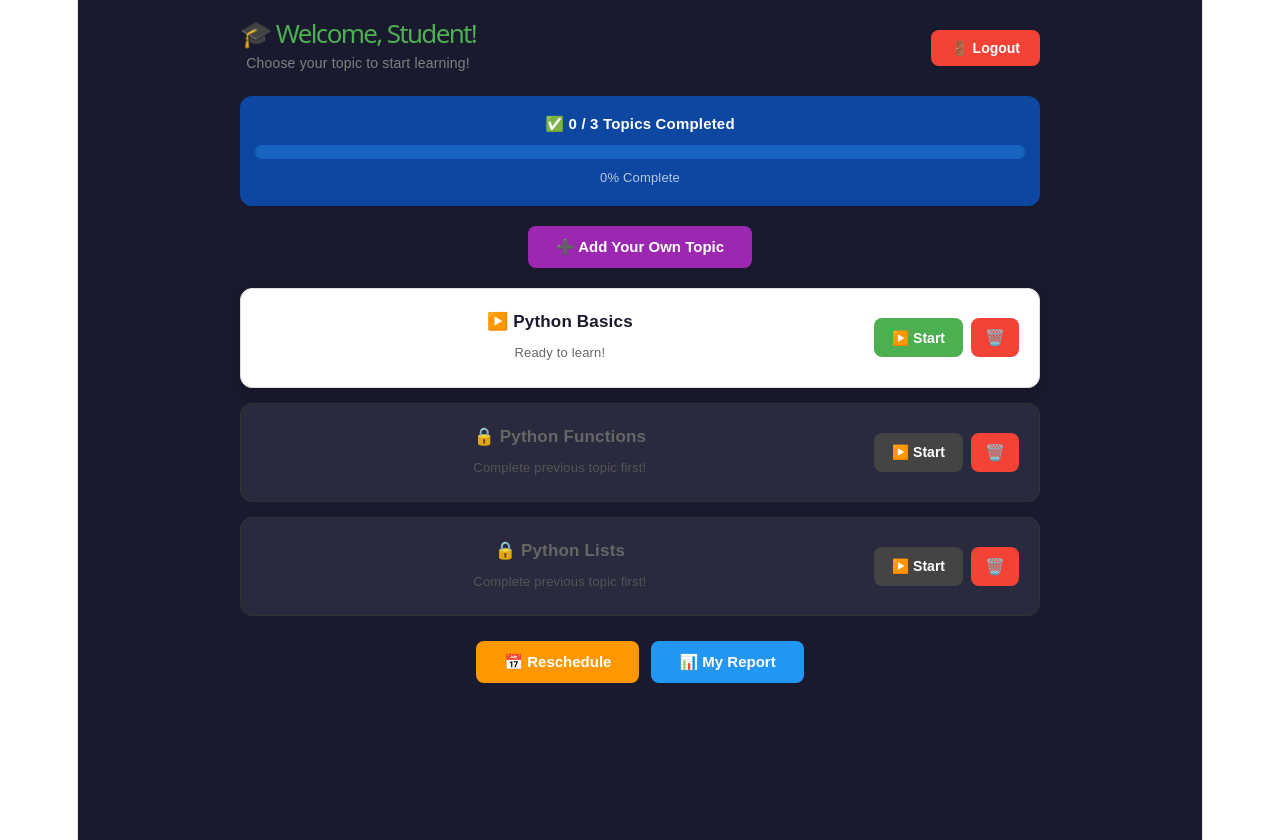
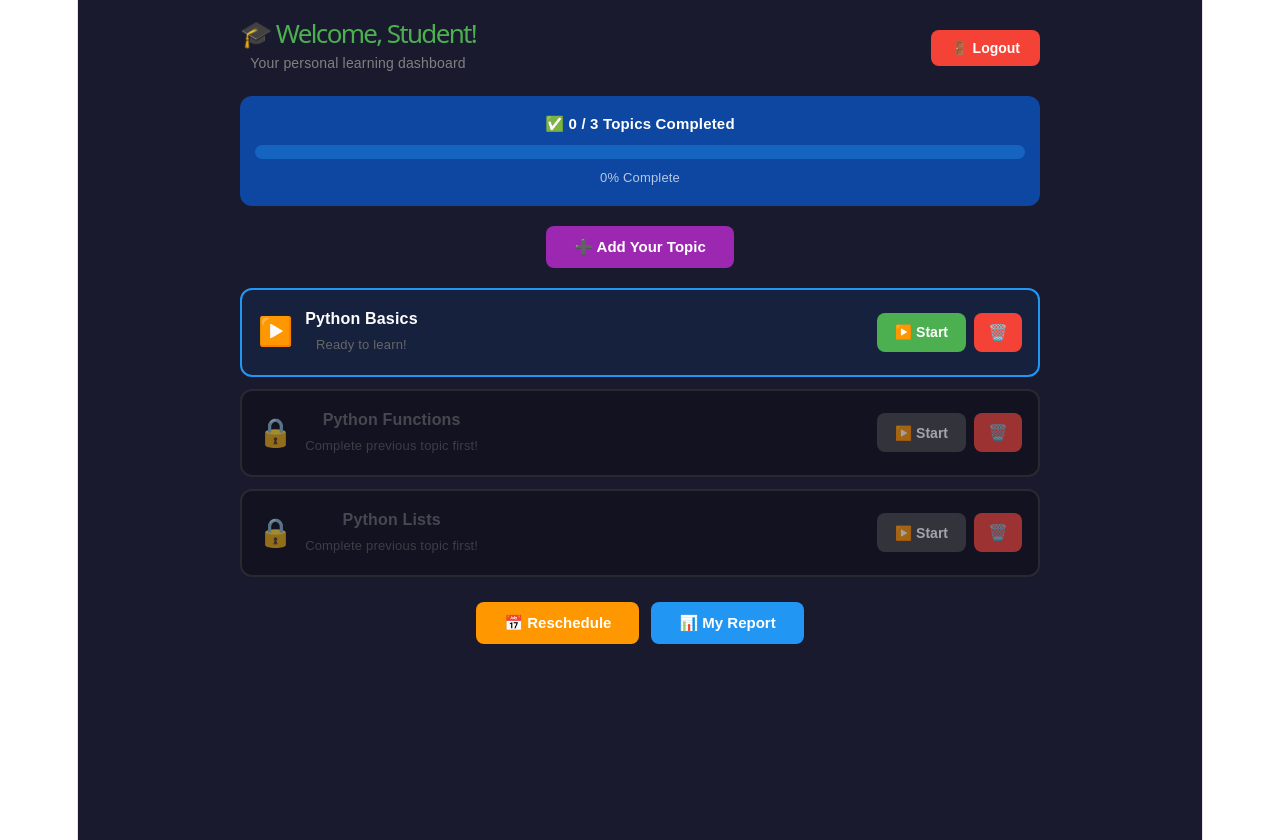
Before and after one commit to chinmayee-m-25/focused-learner, a React (Vite) app in the folder frontend/: page /dashboard in a window 1280 px wide. Built offline with nearby package versions, Linux system fonts and the light colour scheme; no server answers.

Commit message:
Per-user personalized dashboard

```diff
--- a/frontend/src/pages/Dashboard.jsx
+++ b/frontend/src/pages/Dashboard.jsx
@@ -1,32 +1,38 @@
 import { useEffect, useState } from "react";
 import { useNavigate } from "react-router-dom";
 
+const DEFAULT_TOPICS = [
+  { id: 1, title: "Python Basics",     video: "https://www.youtube.com/embed/kqtD5dpn9C8" },
+  { id: 2, title: "Python Functions",  video: "https://www.youtube.com/embed/_uQrJ0TkZlc" },
+  { id: 3, title: "Python Lists",      video: "https://www.youtube.com/embed/W8KRzm-HUcc" },
+];
+
 export default function Dashboard() {
-  const navigate = useNavigate();
-  const [completed, setCompleted] = useState([]);
-  const [topics, setTopics] = useState([]);
-  const [showAddTopic, setShowAddTopic] = useState(false);
-  const [newTopic, setNewTopic] = useState("");
-  const [newVideo, setNewVideo] = useState("");
-  const user = localStorage.getItem("currentUser") || "Student";
+  const navigate  = useNavigate();
+  const user      = localStorage.getItem("currentUser") || "Student";
+  const userEmail = localStorage.getItem("userEmail")   || user;
+
+  // ── Per-user keys ─────────────────────────────────────────────────────────
+  const TOPICS_KEY    = `topics_${userEmail}`;
+  const COMPLETED_KEY = `completed_${userEmail}`;
+
+  const [completed,     setCompleted]     = useState([]);
+  const [topics,        setTopics]        = useState([]);
+  const [showAddTopic,  setShowAddTopic]  = useState(false);
+  const [newTopic,      setNewTopic]      = useState("");
+  const [newVideo,      setNewVideo]      = useState("");
 
   useEffect(() => {
-    const done = JSON.parse(
-      localStorage.getItem(`completed_${user}`) || "[]"
-    );
+    // Load this user's completed topics
+    const done = JSON.parse(localStorage.getItem(COMPLETED_KEY) || "[]");
     setCompleted(done);
-    const saved = JSON.parse(localStorage.getItem("topics") || "[]");
+
+    // Load this user's own topics
+    const saved = JSON.parse(localStorage.getItem(TOPICS_KEY) || "[]");
     if (saved.length === 0) {
-      const defaults = [
-        { id: 1, title: "Python Basics",
-          video: "https://www.youtube.com/embed/kqtD5dpn9C8" },
-        { id: 2, title: "Python Functions",
-          video: "https://www.youtube.com/embed/_uQrJ0TkZlc" },
-        { id: 3, title: "Python Lists",
-          video: "https://www.youtube.com/embed/W8KRzm-HUcc" },
-      ];
-      localStorage.setItem("topics", JSON.stringify(defaults));
-      setTopics(defaults);
+      // First time — give default topics
+      localStorage.setItem(TOPICS_KEY, JSON.stringify(DEFAULT_TOPICS));
+      setTopics(DEFAULT_TOPICS);
     } else {
       setTopics(saved);
     }
@@ -53,24 +59,20 @@ export default function Dashboard() {
       const videoId = newVideo.split("youtu.be/")[1].split("?")[0];
       embedUrl = `https://www.youtube.com/embed/${videoId}`;
     }
-    const newItem = {
-      id: Date.now(),
-      title: newTopic,
-      video: embedUrl
-    };
+    const newItem = { id: Date.now(), title: newTopic, video: embedUrl };
     const updated = [...topics, newItem];
-    localStorage.setItem("topics", JSON.stringify(updated));
+    localStorage.setItem(TOPICS_KEY, JSON.stringify(updated));
     setTopics(updated);
     setNewTopic("");
     setNewVideo("");
     setShowAddTopic(false);
-    alert(`✅ "${newTopic}" added successfully!`);
+    alert(`✅ "${newTopic}" added to your dashboard!`);
   };
 
   const deleteTopic = (id) => {
-    if (window.confirm("Are you sure you want to delete this topic?")) {
+    if (window.confirm("Delete this topic from your dashboard?")) {
       const updated = topics.filter(t => t.id !== id);
-      localStorage.setItem("topics", JSON.stringify(updated));
+      localStorage.setItem(TOPICS_KEY, JSON.stringify(updated));
       setTopics(updated);
     }
   };
@@ -78,15 +80,14 @@ export default function Dashboard() {
   const handleLogout = () => {
     localStorage.removeItem("currentUser");
     localStorage.removeItem("currentEmail");
+    localStorage.removeItem("userEmail");
     window.location.href = "/";
   };
 
   return (
     <div style={{
-      background: "#1a1a2e",
-      minHeight: "100vh",
-      padding: "20px",
-      fontFamily: "Arial, sans-serif"
+      background: "#1a1a2e", minHeight: "100vh",
+      padding: "20px", fontFamily: "Arial, sans-serif"
     }}>
       <div style={{ maxWidth: "800px", margin: "0 auto" }}>
 
@@ -101,15 +102,13 @@ export default function Dashboard() {
               🎓 Welcome, {user}!
             </h1>
             <p style={{ color: "gray", margin: "4px 0 0 0", fontSize: "14px" }}>
-              Choose your topic to start learning!
+              Your personal learning dashboard
             </p>
           </div>
-          <button onClick={handleLogout}
-            style={{
-              background: "#f44336", color: "white",
-              border: "none", padding: "10px 20px",
-              borderRadius: "8px", cursor: "pointer",
-              fontSize: "14px", fontWeight: "bold"
+          <button onClick={handleLogout} style={{
+            background: "#f44336", color: "white", border: "none",
+            padding: "10px 20px", borderRadius: "8px",
+            cursor: "pointer", fontSize: "14px", fontWeight: "bold"
           }}>
             🚪 Logout
           </button>
@@ -118,34 +117,23 @@ export default function Dashboard() {
         {/* Progress Bar */}
         <div style={{
           background: "#0d47a1", padding: "15px",
-          borderRadius: "12px", marginBottom: "20px",
-          textAlign: "center"
+          borderRadius: "12px", marginBottom: "20px", textAlign: "center"
         }}>
-          <p style={{
-            color: "white", margin: "0 0 8px 0",
-            fontWeight: "bold", fontSize: "15px"
-          }}>
+          <p style={{ color: "white", margin: "0 0 8px 0", fontWeight: "bold", fontSize: "15px" }}>
             ✅ {completed.length} / {topics.length} Topics Completed
           </p>
-          <div style={{
-            background: "#1565c0", borderRadius: "10px",
-            height: "14px", overflow: "hidden"
-          }}>
+          <div style={{ background: "#1565c0", borderRadius: "10px", height: "14px", overflow: "hidden" }}>
             <div style={{
               background: "linear-gradient(90deg, #4CAF50, #2196F3)",
               height: "100%",
-              width: topics.length > 0
-                ? `${(completed.length / topics.length) * 100}%`
-                : "0%",
-              transition: "width 0.5s",
-              borderRadius: "10px"
+              width: topics.length > 0 ? `${(completed.length / topics.length) * 100}%` : "0%",
+              transition: "width 0.5s", borderRadius: "10px"
             }} />
           </div>
-          <p style={{ color: "rgba(255,255,255,0.7)",
-            margin: "6px 0 0 0", fontSize: "13px" }}>
+          <p style={{ color: "rgba(255,255,255,0.7)", margin: "6px 0 0 0", fontSize: "13px" }}>
             {topics.length > 0
               ? `${Math.round((completed.length / topics.length) * 100)}% Complete`
-              : "Add topics to start!"}
+              : "Add your own topics to start!"}
           </p>
         </div>
 
@@ -155,138 +143,90 @@ export default function Dashboard() {
             onClick={() => setShowAddTopic(!showAddTopic)}
             style={{
               background: showAddTopic ? "#f44336" : "#9C27B0",
-              color: "white", border: "none",
-              padding: "12px 28px", borderRadius: "8px",
-              cursor: "pointer", fontSize: "15px",
-              fontWeight: "bold"
+              color: "white", border: "none", padding: "12px 28px",
+              borderRadius: "8px", cursor: "pointer",
+              fontSize: "15px", fontWeight: "bold"
             }}>
-            {showAddTopic ? "❌ Cancel" : "➕ Add Your Own Topic"}
+            {showAddTopic ? "✕ Cancel" : "➕ Add Your Topic"}
           </button>
         </div>
 
         {/* Add Topic Form */}
         {showAddTopic && (
           <div style={{
-            background: "white", padding: "25px",
+            background: "#16213e", padding: "20px",
             borderRadius: "12px", marginBottom: "20px",
-            boxShadow: "0 4px 20px rgba(0,0,0,0.2)"
+            border: "1px solid #9C27B0"
           }}>
-            <h3 style={{ margin: "0 0 15px 0", color: "#333" }}>
-              ➕ Add New Topic
+            <h3 style={{ color: "#9C27B0", margin: "0 0 15px 0" }}>
+              ➕ Add Your Own Topic
             </h3>
-
-            <label style={{
-              fontWeight: "bold", color: "#555",
-              display: "block", marginBottom: "5px"
-            }}>
-              📚 Topic Name:
-            </label>
             <input
-              type="text"
-              placeholder="Example: JavaScript, React, Java, HTML, Data Science"
               value={newTopic}
               onChange={e => setNewTopic(e.target.value)}
+              placeholder="Topic name (e.g. Data Structures)"
               style={{
-                width: "100%", padding: "12px",
-                borderRadius: "8px", border: "1.5px solid #ddd",
-                fontSize: "15px", marginBottom: "15px",
-                boxSizing: "border-box"
+                width: "100%", padding: "10px", marginBottom: "10px",
+                borderRadius: "8px", border: "1px solid #444",
+                background: "#1a1a2e", color: "white",
+                fontSize: "14px", boxSizing: "border-box"
               }}
             />
-
-            <label style={{
-              fontWeight: "bold", color: "#555",
-              display: "block", marginBottom: "5px"
-            }}>
-              🎬 YouTube Video Link:
-            </label>
             <input
-              type="text"
-              placeholder="https://www.youtube.com/watch?v=..."
               value={newVideo}
               onChange={e => setNewVideo(e.target.value)}
+              placeholder="YouTube URL (e.g. https://youtube.com/watch?v=...)"
               style={{
-                width: "100%", padding: "12px",
-                borderRadius: "8px", border: "1.5px solid #ddd",
-                fontSize: "15px", marginBottom: "8px",
-                boxSizing: "border-box"
+                width: "100%", padding: "10px", marginBottom: "10px",
+                borderRadius: "8px", border: "1px solid #444",
+                background: "#1a1a2e", color: "white",
+                fontSize: "14px", boxSizing: "border-box"
               }}
             />
-            <p style={{ color: "gray", fontSize: "13px",
-              margin: "0 0 15px 0" }}>
-              💡 Go to YouTube → Copy URL from address bar → Paste here!
-            </p>
-
-            <div style={{ display: "flex", gap: "10px" }}>
-              <button onClick={addTopic}
-                style={{
-                  flex: 1, background: "#4CAF50", color: "white",
-                  border: "none", padding: "12px",
-                  borderRadius: "8px", cursor: "pointer",
-                  fontSize: "15px", fontWeight: "bold"
+            <button onClick={addTopic} style={{
+              background: "#4CAF50", color: "white", border: "none",
+              padding: "10px 25px", borderRadius: "8px",
+              cursor: "pointer", fontSize: "14px", fontWeight: "bold"
             }}>
-                💾 Save Topic
+              ✅ Add Topic
             </button>
-              <button onClick={() => setShowAddTopic(false)}
-                style={{
-                  flex: 1, background: "#f44336", color: "white",
-                  border: "none", padding: "12px",
-                  borderRadius: "8px", cursor: "pointer",
-                  fontSize: "15px", fontWeight: "bold"
-                }}>
-                ❌ Cancel
-              </button>
-            </div>
           </div>
         )}
 
-        {/* Empty State */}
+        {/* Topics List */}
         {topics.length === 0 && (
-          <div style={{
-            textAlign: "center", padding: "50px 20px",
-            color: "gray"
-          }}>
-            <p style={{ fontSize: "50px", margin: "0 0 15px" }}>📚</p>
-            <p style={{ fontSize: "18px", margin: "0 0 8px" }}>
-              No topics yet!
-            </p>
-            <p style={{ fontSize: "14px" }}>
-              Click "Add Your Own Topic" to start learning!
-            </p>
+          <div style={{ textAlign: "center", padding: "40px", color: "gray" }}>
+            <p style={{ fontSize: "40px" }}>📚</p>
+            <p>No topics yet! Click "Add Your Topic" to get started.</p>
           </div>
         )}
 
-        {/* Topic List */}
         {topics.map((topic, index) => {
-          const isUnlocked = index === 0 ||
-            completed.includes(topics[index - 1].id);
-          const isDone = completed.includes(topic.id);
+          const isDone      = completed.includes(topic.id);
+          const isUnlocked  = index === 0 || completed.includes(topics[index - 1].id);
 
           return (
             <div key={topic.id} style={{
-              background: isDone ? "#1b5e20"
-                : isUnlocked ? "white" : "#2a2a3e",
-              padding: "20px", borderRadius: "12px",
-              marginBottom: "15px", display: "flex",
-              justifyContent: "space-between",
-              alignItems: "center",
-              boxShadow: isUnlocked
-                ? "0 4px 15px rgba(0,0,0,0.2)" : "none",
-              border: isDone ? "1px solid #4CAF50"
-                : isUnlocked ? "1px solid #ddd"
-                : "1px solid #333"
+              background: isDone ? "#1b5e20" : isUnlocked ? "#16213e" : "#0d0d1a",
+              border: `2px solid ${isDone ? "#4CAF50" : isUnlocked ? "#2196F3" : "#333"}`,
+              borderRadius: "12px", padding: "16px", marginBottom: "12px",
+              display: "flex", alignItems: "center",
+              justifyContent: "space-between", flexWrap: "wrap", gap: "10px",
+              opacity: isUnlocked ? 1 : 0.6
             }}>
-              <div style={{ flex: 1 }}>
+              <div style={{ display: "flex", alignItems: "center", gap: "12px" }}>
+                <span style={{ fontSize: "28px" }}>
+                  {isDone ? "✅" : isUnlocked ? "▶️" : "🔒"}
+                </span>
+                <div>
                   <h3 style={{
-                  color: isDone ? "white"
-                    : isUnlocked ? "#1a1a2e" : "#666",
-                  margin: "0 0 5px 0", fontSize: "17px"
+                    color: isDone ? "#a5d6a7" : isUnlocked ? "white" : "#666",
+                    margin: 0, fontSize: "16px"
                   }}>
-                  {isDone ? "✅" : isUnlocked ? "▶️" : "🔒"} {topic.title}
+                    {topic.title}
                   </h3>
                   <p style={{
-                  color: isDone ? "#a5d6a7"
-                    : isUnlocked ? "#666" : "#555",
+                    color: isDone ? "#a5d6a7" : isUnlocked ? "#666" : "#555",
                     margin: 0, fontSize: "13px"
                   }}>
                     {isDone ? "🎉 Completed!"
@@ -294,29 +234,25 @@ export default function Dashboard() {
                       : "Complete previous topic first!"}
                   </p>
                 </div>
+              </div>
 
-              <div style={{ display: "flex", gap: "8px",
-                marginLeft: "15px" }}>
+              <div style={{ display: "flex", gap: "8px", marginLeft: "15px" }}>
                 <button
                   onClick={() => startTopic(topic, index)}
                   disabled={!isUnlocked}
                   style={{
-                    background: isDone ? "#2196F3"
-                      : isUnlocked ? "#4CAF50" : "#444",
-                    color: "white", border: "none",
-                    padding: "10px 18px", borderRadius: "8px",
+                    background: isDone ? "#2196F3" : isUnlocked ? "#4CAF50" : "#444",
+                    color: "white", border: "none", padding: "10px 18px",
+                    borderRadius: "8px",
                     cursor: isUnlocked ? "pointer" : "not-allowed",
-                    fontSize: "14px", fontWeight: "bold",
-                    whiteSpace: "nowrap"
+                    fontSize: "14px", fontWeight: "bold", whiteSpace: "nowrap"
                   }}>
                   {isDone ? "🔄 Review" : "▶️ Start"}
                 </button>
-                <button onClick={() => deleteTopic(topic.id)}
-                  style={{
-                    background: "#f44336", color: "white",
-                    border: "none", padding: "10px 14px",
-                    borderRadius: "8px", cursor: "pointer",
-                    fontSize: "16px"
+                <button onClick={() => deleteTopic(topic.id)} style={{
+                  background: "#f44336", color: "white", border: "none",
+                  padding: "10px 14px", borderRadius: "8px",
+                  cursor: "pointer", fontSize: "16px"
                 }}>
                   🗑️
                 </button>
@@ -329,32 +265,25 @@ export default function Dashboard() {
         <div style={{
           textAlign: "center", marginTop: "25px",
           display: "flex", gap: "12px",
-          justifyContent: "center", flexWrap: "wrap",
-          paddingBottom: "80px"
+          justifyContent: "center", flexWrap: "wrap", paddingBottom: "80px"
         }}>
-          <button onClick={() => navigate("/reschedule")}
-            style={{
-              background: "#FF9800", color: "white",
-              border: "none", padding: "12px 28px",
-              borderRadius: "8px", cursor: "pointer",
-              fontSize: "15px", fontWeight: "bold"
+          <button onClick={() => navigate("/reschedule")} style={{
+            background: "#FF9800", color: "white", border: "none",
+            padding: "12px 28px", borderRadius: "8px",
+            cursor: "pointer", fontSize: "15px", fontWeight: "bold"
           }}>
             📅 Reschedule
           </button>
-          <button onClick={() => navigate("/report")}
-            style={{
-              background: "#2196F3", color: "white",
-              border: "none", padding: "12px 28px",
-              borderRadius: "8px", cursor: "pointer",
-              fontSize: "15px", fontWeight: "bold"
+          <button onClick={() => navigate("/report")} style={{
+            background: "#2196F3", color: "white", border: "none",
+            padding: "12px 28px", borderRadius: "8px",
+            cursor: "pointer", fontSize: "15px", fontWeight: "bold"
           }}>
             📊 My Report
           </button>
         </div>
 
       </div>
-
-
     </div>
   );
 }
```
Also changed, not shown: 1 other file (tests, documents, lock files or other folders). Lines whose indentation alone changed are shown as unchanged.
